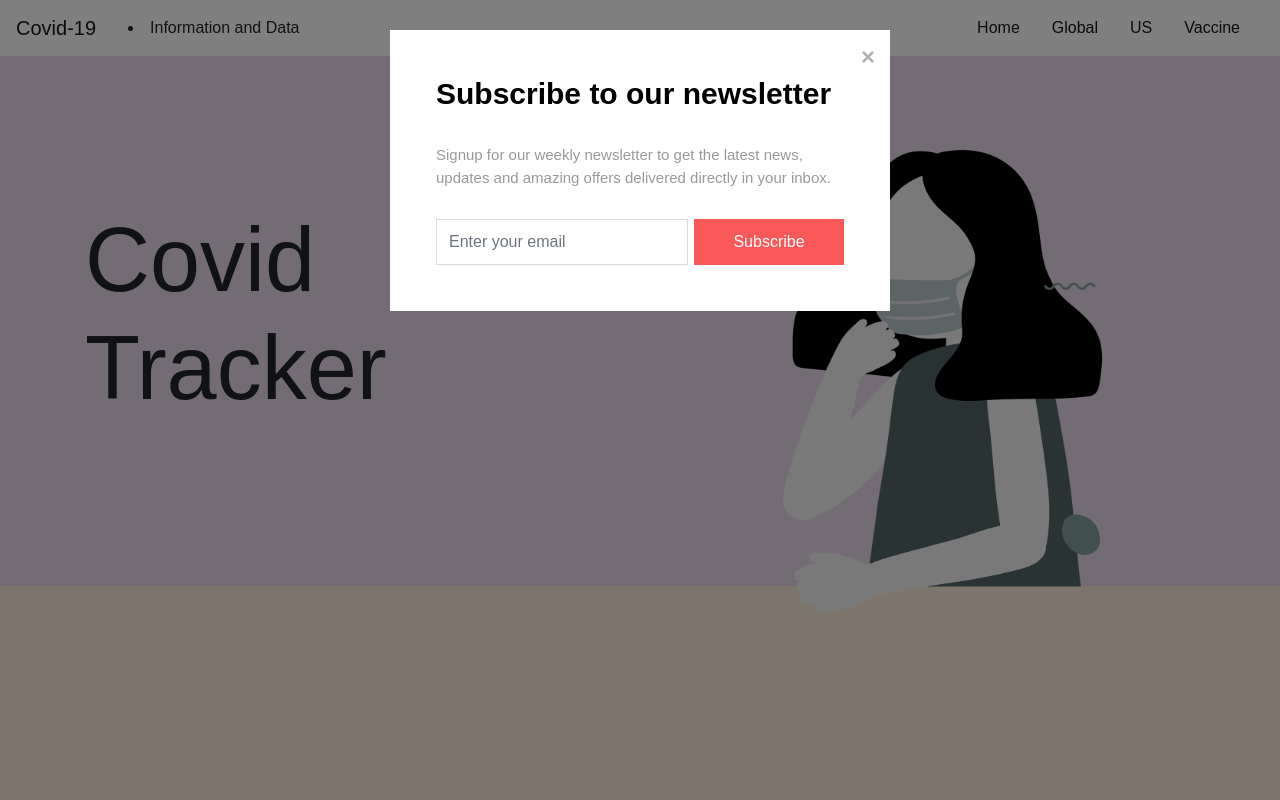
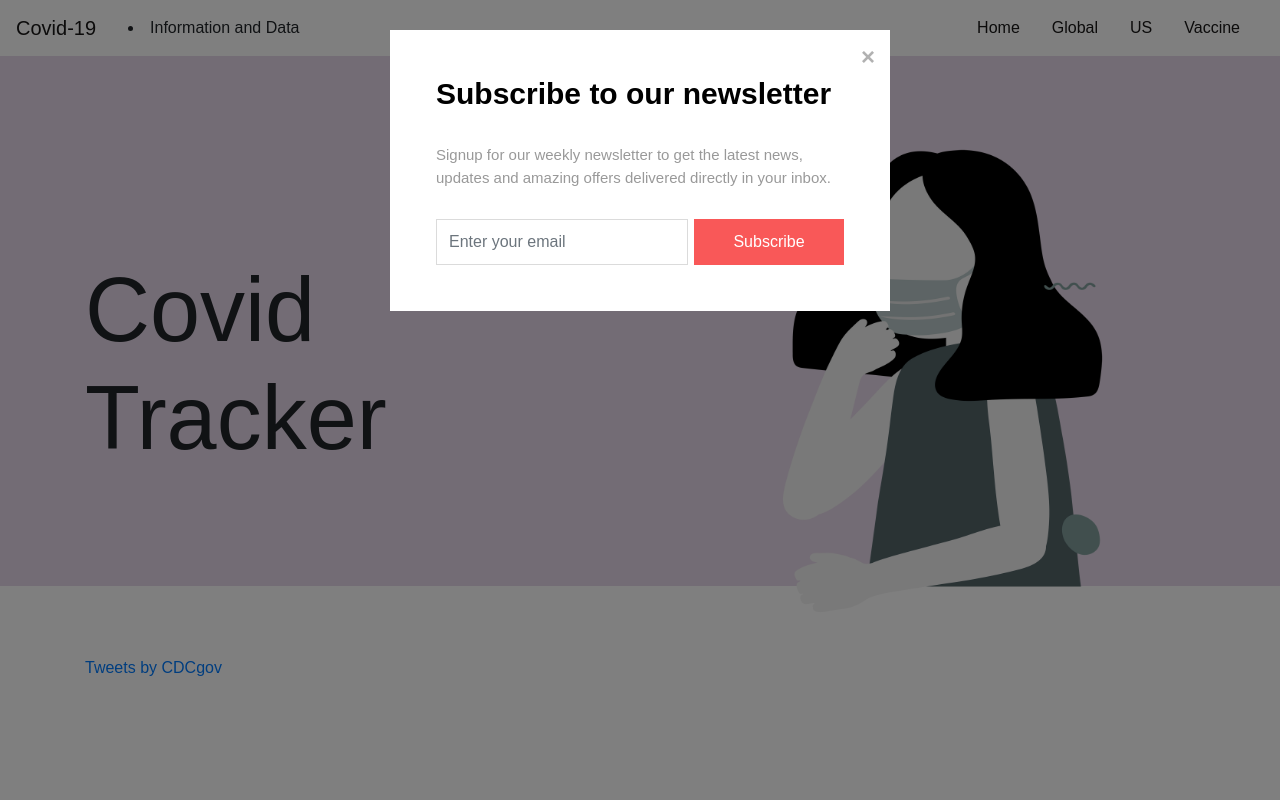
Before and after one commit to tvu2000/covid-tracker, a web app: file index.html in a window 1280 px wide. Run offline with its HTML, style and script files only (its server is not run), Linux system fonts and the light colour scheme; some libraries are stand-ins or nearby versions.

Commit message:
adding twitter-feed

```diff
--- a/index.html
+++ b/index.html
@@ -14,7 +14,7 @@
       crossorigin="anonymous"
     />
 
-    <!-- jquery cdn -->
+    <!-- jquery cdn and bootstrap -->
     <script
       src="https://code.jquery.com/jquery-3.3.1.slim.min.js"
       integrity="sha384-q8i/X+965DzO0rT7abK41JStQIAqVgRVzpbzo5smXKp4YfRvH+8abtTE1Pi6jizo"
@@ -31,12 +31,8 @@
       crossorigin="anonymous"
     ></script>
 
+
     <link rel="stylesheet" href="public/styles.css" />
-    <!-- <script>
-      $(function(){
-        $("#Nav").load("NavigationBar.html");
-      });
-    </script>  -->
   </head>
 
   <body>
@@ -118,11 +114,23 @@
       <img class = "col-lg-6 col-md-6 resizeImage" src="public/images/image2.png" alt="image">
     </div>
   </div>
+<!--
+  <div class = "container-2">
+    <a class="twitter-timeline twitterCustom" href="https://twitter.com/CDCgov?ref_src=twsrc%5Etfw">Tweets by CDCgov</a> <script async src="https://platform.twitter.com/widgets.js" charset="utf-8"></script>
+  </div> -->
 
-  <div class = "container-2">
 
+<div class="twitter-feed">
+  <div class="container">
+      <div class="row">
+          <div class="col-md-12">
+            <!-- Twitter Embed Code -->
+            <a class="twitter-timeline" href="https://twitter.com/CDCgov?ref_src=twsrc%5Etfw">Tweets by CDCgov</a> <script async src="https://platform.twitter.com/widgets.js" charset="utf-8"></script>
+             <!-- / Twitter Embed Code -->
+          </div>
+      </div>
   </div>
-
+</div>
 
 <script src="index.js"></script>
   </body>
--- a/index.js
+++ b/index.js
@@ -2,4 +2,28 @@ $(document).ready(function () {
   setTimeout(function showModal() {
     $("#myModal").modal("show");
   }, 2000);
+  animateHeader();
 });
+
+// Twitter Overrides -----------------------------------------------------------------------------
+$('.twitter-feed').delegate('#twitter-widget-0', 'DOMSubtreeModified propertychange', function () {
+  customizeTweetMedia();
+});
+
+var customizeTweetMedia = function () {
+  // CSS Overrides
+  // $('.twitter-feed').find('.twitter-timeline').contents().find('.timeline-Tweet-media').css('display', 'none');
+  // $('.twitter-feed').find('.twitter-timeline').contents().find('img.Avatar').css('display', 'none');
+  $('.twitter-feed').find('.twitter-timeline').contents().find('span.TweetAuthor-avatar.Identity-avatar').remove();
+  $('.twitter-feed').find('.twitter-timeline').contents().find('span.TweetAuthor-screenName').css('font-size', '16px');
+  $('.twitter-feed').find('.twitter-timeline').contents().find('span.TweetAuthor-screenName').css('font-family', 'Raleway');
+  $('.twitter-feed').find('.twitter-timeline').contents().find('p.timeline-tweet-text').css('font-family', 'Libre Baskerville');
+  $('.twitter-feed').find('.twitter-timeline').contents().find('p.timeline-tweet-text').css('font-size', '16px');
+  $('.twitter-feed').find('.twitter-timeline').contents().find('p.timeline-tweet-text').css('line-height', '1.6');
+  $('.twitter-feed').find('.twitter-timeline').contents().find('ul.timeline-tweet-actions').css('display', 'none');
+
+  // Call the function on dynamic updates in addition to page load
+  $('.twitter-feed').find('.twitter-timeline').contents().find('.timeline-TweetList').bind('DOMSubtreeModified propertychange', function () {
+      customizeTweetMedia(this);
+  });
+}
--- a/public/styles.css
+++ b/public/styles.css
@@ -126,11 +126,17 @@ body {
 }
 
 .sub-container{
-  padding: 100px 0px 0px 50px;
+  padding: 150px 0px 0px 50px;
   font-size: 90px;
 }
+
 
 .container-2{
   height: 500px;
   background-color: antiquewhite;
 }
+
+/* twitter feed */
+.twitter-feed{
+  padding-top: 70px;
+}
```
